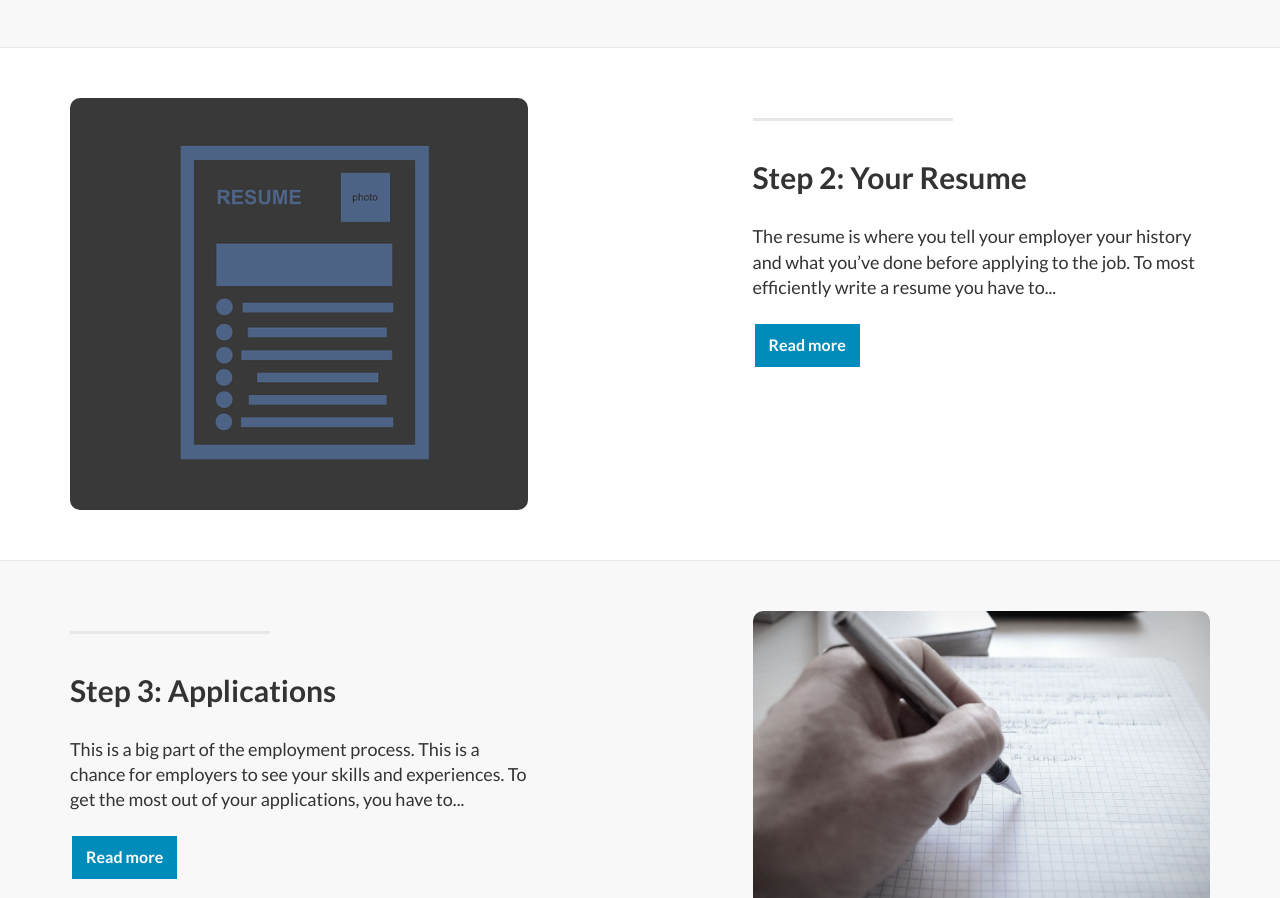
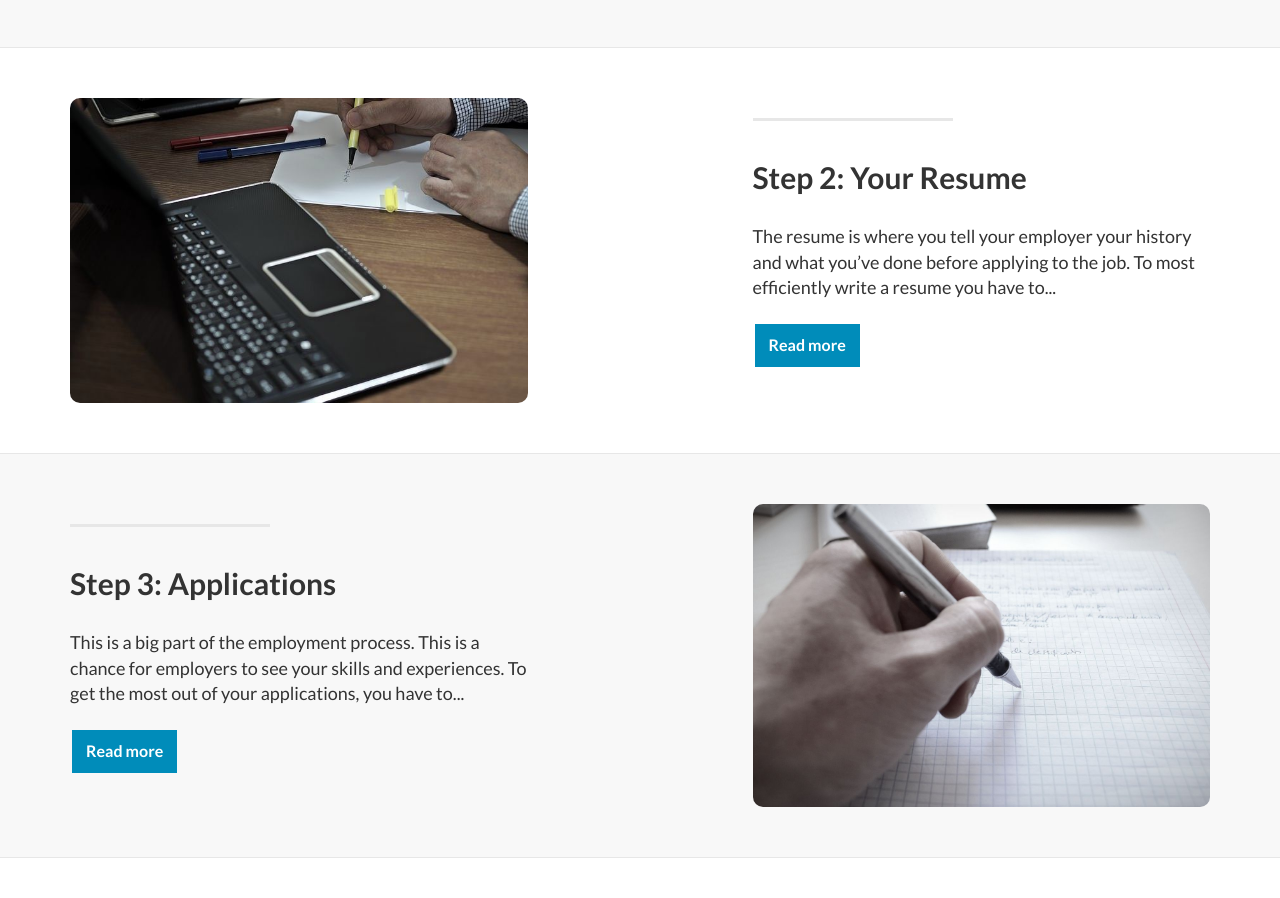
Before and after one commit to TrueArcane/TrueArcane.github.io, a plain HTML site: page index.html in a window 1280 px wide. Shown: the part 1174-2072 px from the top of the page. Drawn offline with Linux system fonts and the light colour scheme.

Commit message:
Update #2

```diff
--- a/index.html
+++ b/index.html
@@ -114,7 +114,7 @@
                   </form>
                 </div>
                 <div class="col-lg-5 col-sm-pull-6  col-sm-6">
-                    <img class="img-responsive" src="img/Step_2.png" alt="">
+                    <img class="img-responsive" src="img/extra step_2.jpeg" alt="">
 
                   </div>
             </div>
```
